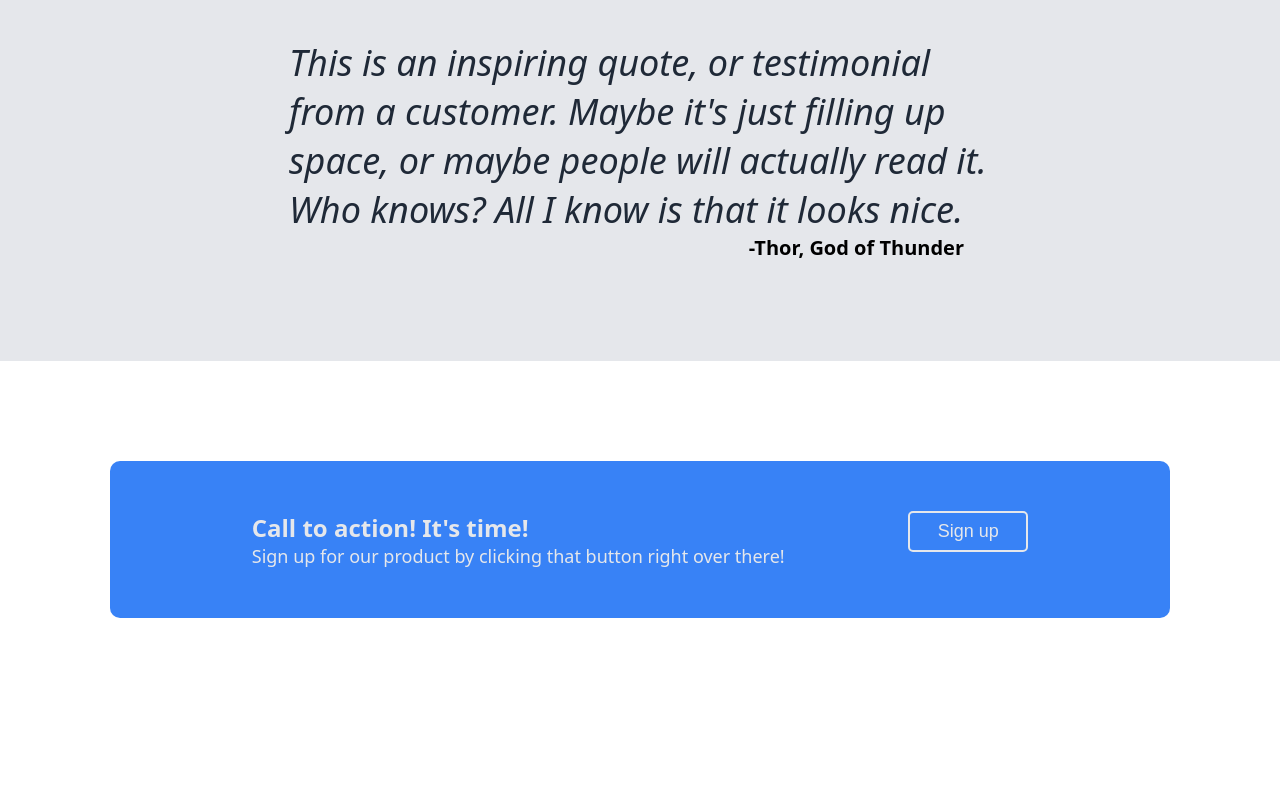
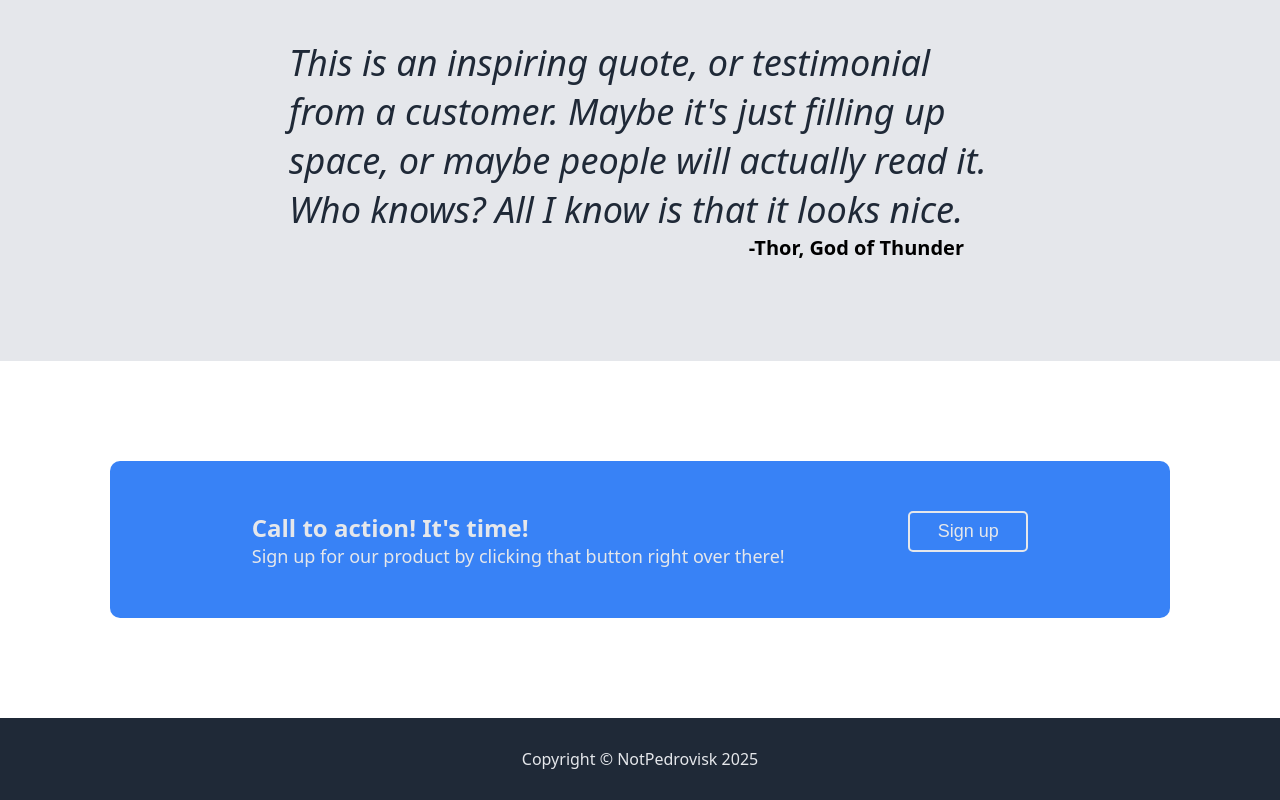
Before and after one commit to NotPedrovisk/LandingPage, a plain HTML site: page index.html in a window 1280 px wide. Shown: the part 1117-1917 px from the top of the page. Before the commit the page ends 1835 px from the top, so only its background shows below. Drawn offline with Linux system fonts and the light colour scheme.

Commit message:
added html and css for footer section

```diff
--- a/index.html
+++ b/index.html
@@ -90,6 +90,13 @@
 
         </div>
 
+       <!--FOOTER SECTION-->
+
+       <div class="container5">
+            <footer>Copyright © NotPedrovisk 2025</footer>
+       </div>
+
+
     </body>
 
 </html>
--- a/styles.css
+++ b/styles.css
@@ -159,6 +159,21 @@ body{
 
 }
 
+/*FOOTER SECTION*/
+
+.container5{
+    display:flex;
+    justify-content: center;
+    align-items: center;
+    background-color:#1F2937
+
+}
+
+footer{
+    padding:30px;
+    color:#E5E7EB
+}
+
 ul{
     list-style: none;
     padding: 0px;
```
